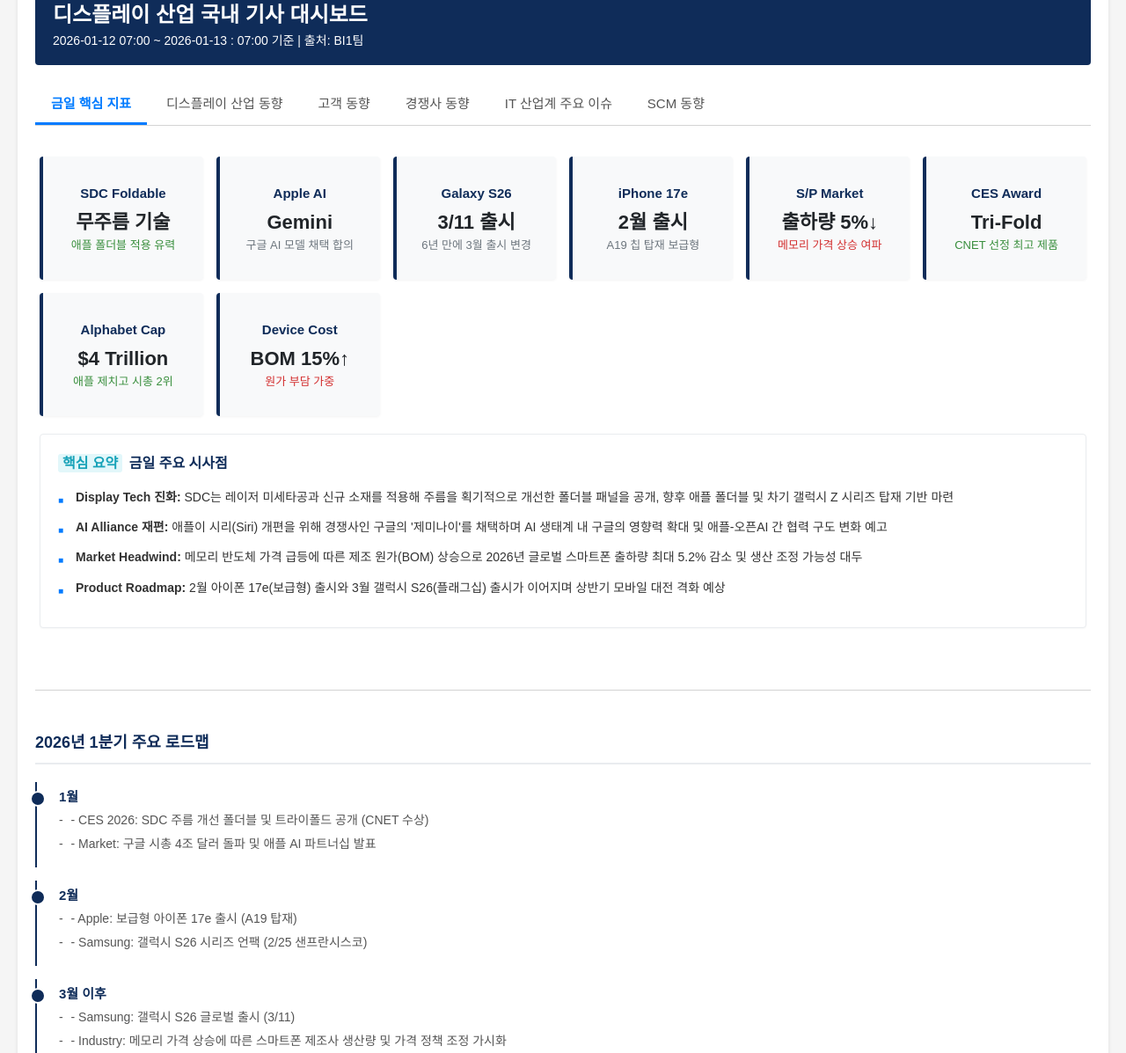
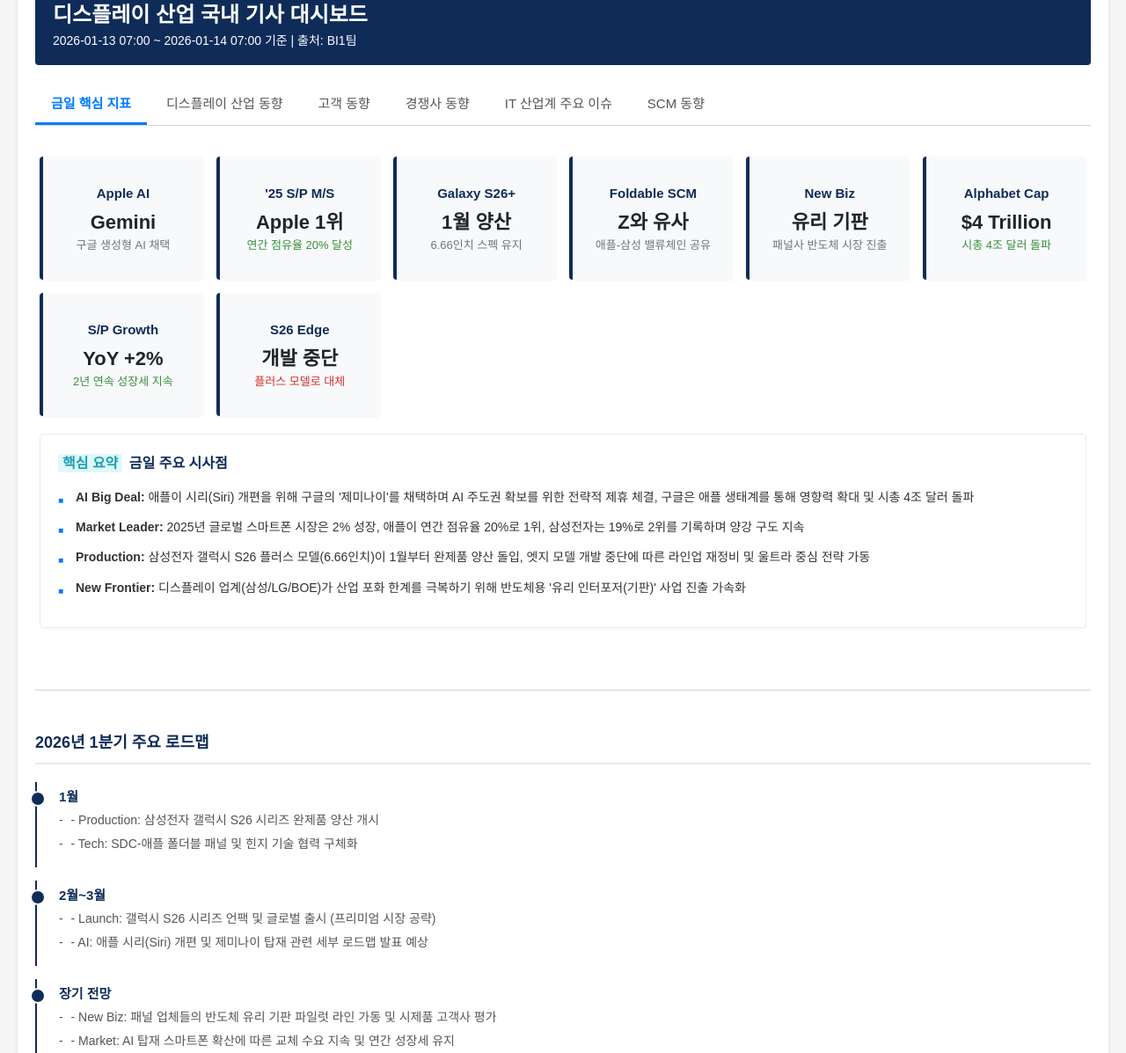
Before and after one commit to GwanwooDavidKim/News_Dashboard, a plain HTML site: page index.html in a window 1280 px wide. Shown: the part 56-1253 px from the top of the page at 88% size. Drawn offline with Linux system fonts and the light colour scheme.

Commit message:
index.html 업데이트

```diff
--- a/index.html
+++ b/index.html
@@ -358,7 +358,7 @@
     <div class="container">
         <div class="header">
             <h1>디스플레이 산업 국내 기사 대시보드</h1>
-            <p>2026-01-12 07:00 ~ 2026-01-13 : 07:00 기준 | 출처: BI1팀</p>
+            <p>2026-01-13 07:00 ~ 2026-01-14 07:00 기준 | 출처: BI1팀</p>
         </div>
 
         <div class="tabs">
@@ -372,131 +372,133 @@
 
         <div id="tab1" class="tab-content active">
             <div class="kpi-container">
-                <div class="kpi-card" onclick="window.open('https://www.newsis.com/view/NISX20260112_0003473115', '_blank')" style="cursor: pointer;">
-                    <h3>SDC Foldable</h3>
-                    <p class="value">무주름 기술</p>
-                    <span class="value-change positive">애플 폴더블 적용 유력</span>
-                </div>
-                <div class="kpi-card" onclick="window.open('https://naver.me/GxLeD8Yu', '_blank')" style="cursor: pointer;">
+                <div class="kpi-card" onclick="window.open('https://n.news.naver.com/article/009/0005621085', '_blank')" style="cursor: pointer;">
                     <h3>Apple AI</h3>
                     <p class="value">Gemini</p>
-                    <span class="value-change">구글 AI 모델 채택 합의</span>
+                    <span class="value-change">구글 생성형 AI 채택</span>
                 </div>
-                <div class="kpi-card" onclick="window.open('https://www.mt.co.kr/tech/2026/01/12/2026011212114783080', '_blank')" style="cursor: pointer;">
-                    <h3>Galaxy S26</h3>
-                    <p class="value">3/11 출시</p>
-                    <span class="value-change">6년 만에 3월 출시 변경</span>
+                <div class="kpi-card" onclick="window.open('https://zdnet.co.kr/view/?no=20260113160010', '_blank')" style="cursor: pointer;">
+                    <h3>'25 S/P M/S</h3>
+                    <p class="value">Apple 1위</p>
+                    <span class="value-change positive">연간 점유율 20% 달성</span>
                 </div>
-                <div class="kpi-card" onclick="window.open('https://zdnet.co.kr/view/?no=20260112142913', '_blank')" style="cursor: pointer;">
-                    <h3>iPhone 17e</h3>
-                    <p class="value">2월 출시</p>
-                    <span class="value-change">A19 칩 탑재 보급형</span>
+                <div class="kpi-card" onclick="window.open('https://www.thelec.kr/news/articleView.html?idxno=50820', '_blank')" style="cursor: pointer;">
+                    <h3>Galaxy S26+</h3>
+                    <p class="value">1월 양산</p>
+                    <span class="value-change">6.66인치 스펙 유지</span>
                 </div>
-                <div class="kpi-card" onclick="window.open('https://www.mt.co.kr/industry/2026/01/12/2026011214412421829#_digitalcamp', '_blank')" style="cursor: pointer;">
-                    <h3>S/P Market</h3>
-                    <p class="value">출하량 5%↓</p>
-                    <span class="value-change negative">메모리 가격 상승 여파</span>
+                <div class="kpi-card" onclick="window.open('https://www.newstopkorea.com/news/articleView.html?idxno=42451', '_blank')" style="cursor: pointer;">
+                    <h3>Foldable SCM</h3>
+                    <p class="value">Z와 유사</p>
+                    <span class="value-change">애플-삼성 밸류체인 공유</span>
                 </div>
-                <div class="kpi-card" onclick="window.open('https://www.ddaily.co.kr/page/view/2026011214224910603', '_blank')" style="cursor: pointer;">
-                    <h3>CES Award</h3>
-                    <p class="value">Tri-Fold</p>
-                    <span class="value-change positive">CNET 선정 최고 제품</span>
+                <div class="kpi-card" onclick="window.open('https://dealsite.co.kr/articles/154901', '_blank')" style="cursor: pointer;">
+                    <h3>New Biz</h3>
+                    <p class="value">유리 기판</p>
+                    <span class="value-change">패널사 반도체 시장 진출</span>
                 </div>
-                <div class="kpi-card" onclick="window.open('https://n.news.naver.com/mnews/article/008/0005303064?sid=101', '_blank')" style="cursor: pointer;">
+                <div class="kpi-card" onclick="window.open('https://n.news.naver.com/article/009/0005621085', '_blank')" style="cursor: pointer;">
                     <h3>Alphabet Cap</h3>
                     <p class="value">$4 Trillion</p>
-                    <span class="value-change positive">애플 제치고 시총 2위</span>
+                    <span class="value-change positive">시총 4조 달러 돌파</span>
                 </div>
-                <div class="kpi-card" onclick="window.open('https://www.mt.co.kr/industry/2026/01/12/2026011214412421829#_digitalcamp', '_blank')" style="cursor: pointer;">
-                    <h3>Device Cost</h3>
-                    <p class="value">BOM 15%↑</p>
-                    <span class="value-change negative">원가 부담 가중</span>
+                <div class="kpi-card" onclick="window.open('https://zdnet.co.kr/view/?no=20260113160010', '_blank')" style="cursor: pointer;">
+                    <h3>S/P Growth</h3>
+                    <p class="value">YoY +2%</p>
+                    <span class="value-change positive">2년 연속 성장세 지속</span>
+                </div>
+                <div class="kpi-card" onclick="window.open('https://www.thelec.kr/news/articleView.html?idxno=50820', '_blank')" style="cursor: pointer;">
+                    <h3>S26 Edge</h3>
+                    <p class="value">개발 중단</p>
+                    <span class="value-change negative">플러스 모델로 대체</span>
                 </div>
             </div>
 
             <div class="section">
                 <h3><span class="keyword">핵심 요약</span> 금일 주요 시사점</h3>
                 <ul>
-                    <li><strong>Display Tech 진화:</strong> SDC는 레이저 미세타공과 신규 소재를 적용해 주름을 획기적으로 개선한 폴더블 패널을 공개, 향후 애플 폴더블 및 차기 갤럭시 Z 시리즈 탑재 기반 마련</li>
-                    <li><strong>AI Alliance 재편:</strong> 애플이 시리(Siri) 개편을 위해 경쟁사인 구글의 '제미나이'를 채택하며 AI 생태계 내 구글의 영향력 확대 및 애플-오픈AI 간 협력 구도 변화 예고</li>
-                    <li><strong>Market Headwind:</strong> 메모리 반도체 가격 급등에 따른 제조 원가(BOM) 상승으로 2026년 글로벌 스마트폰 출하량 최대 5.2% 감소 및 생산 조정 가능성 대두</li>
-                    <li><strong>Product Roadmap:</strong> 2월 아이폰 17e(보급형) 출시와 3월 갤럭시 S26(플래그십) 출시가 이어지며 상반기 모바일 대전 격화 예상</li>
+                    <li><strong>AI Big Deal:</strong> 애플이 시리(Siri) 개편을 위해 구글의 '제미나이'를 채택하며 AI 주도권 확보를 위한 전략적 제휴 체결, 구글은 애플 생태계를 통해 영향력 확대 및 시총 4조 달러 돌파</li>
+                    <li><strong>Market Leader:</strong> 2025년 글로벌 스마트폰 시장은 2% 성장, 애플이 연간 점유율 20%로 1위, 삼성전자는 19%로 2위를 기록하며 양강 구도 지속</li>
+                    <li><strong>Production:</strong> 삼성전자 갤럭시 S26 플러스 모델(6.66인치)이 1월부터 완제품 양산 돌입, 엣지 모델 개발 중단에 따른 라인업 재정비 및 울트라 중심 전략 가동</li>
+                    <li><strong>New Frontier:</strong> 디스플레이 업계(삼성/LG/BOE)가 산업 포화 한계를 극복하기 위해 반도체용 '유리 인터포저(기판)' 사업 진출 가속화</li>
                 </ul>
             </div>
         </div>
 
         <div id="tab2" class="tab-content">
             <div class="section">
-                <h3><span class="keyword">SDC</span> '무주름' 폴더블 및 폼팩터 혁신</h3>
+                <h3><span class="keyword">Display Spec</span> 갤럭시 S26 플러스 양산 개시</h3>
                 <ul>
-                    <li><strong>주름 개선 기술:</strong> 레이저 미세타공 공법 및 메탈 플레이트 재료 변경을 통해 폴딩 시 압력을 분산, 물리적 스트레스에 의한 영구 주름 최소화</li>
-                    <li><strong>적용 전망:</strong> 애플의 첫 폴더블 아이폰 및 갤럭시 Z 폴드8, 갤럭시 와이드 폴드(가칭) 등 차세대 기기 우선 적용 유력</li>
-                    <li><strong>CES 성과:</strong> '갤럭시 Z 트라이폴드'가 CNET 선정 'Best of CES 2026' 및 최고 모바일 기술상 수상, 프리미엄 OLED TV 'S95H' 최고 홈 시네마 선정</li>
+                    <li><strong>스펙 확정:</strong> S26 '엣지' 모델 개발 중단으로 S26 '플러스' 모델 조기 투입, 화면 크기는 전작과 동일한 6.66인치 OLED 적용</li>
+                    <li><strong>양산 일정:</strong> 부품은 지난달, 완제품은 이달(1월)부터 양산 시작, S26 일반형도 개발 완료되었으나 울트라 우선 전략으로 일정 조정</li>
                 </ul>
             </div>
              <div class="section">
-                <h3><span class="keyword">Strategy</span> 고부가 제품 집중 전략</h3>
+                <h3><span class="keyword">New Business</span> 반도체 유리 기판 진출</h3>
                 <ul>
-                    <li>메모리 가격 상승에 따른 스마트폰 시장 위축에 대응하여 LTPO OLED 등 고부가 제품 비중 확대 및 수익성 방어 주력</li>
+                    <li><strong>배경:</strong> 디스플레이 산업 성장의 한계를 돌파하기 위해 삼성전기, LG이노텍 등 국내 부품사와 패널 업체들이 반도체용 유리 코어 기판 사업 타진</li>
+                    <li><strong>현황:</strong> 삼성전기 세종사업장 파일럿 라인 시제품 생산, 패널 미세 공정 기술을 반도체 패키징에 접목 시도</li>
                 </ul>
             </div>
         </div>
 
         <div id="tab3" class="tab-content">
             <div class="section">
-                <h3><span class="keyword">Apple</span> AI 제미나이 동맹 및 보급형 라인업</h3>
+                <h3><span class="keyword">Apple</span> 구글 제미나이 품고 AI 고도화</h3>
                 <ul>
-                    <li><strong>AI 전략:</strong> 구글 '제미나이' 모델을 기반으로 음성비서 시리 전면 개편 계약 체결, 20억 대 애플 기기 생태계에 구글 AI 진입</li>
-                    <li><strong>iPhone 17e:</strong> 2월 출시 예정 보급형 모델로 A19 칩, 6.1인치 슬림 베젤 디스플레이 탑재, 15W 맥세이프 무선 충전 지원</li>
+                    <li><strong>전략:</strong> 자체 모델 완성도 확보 전까지 검증된 외부 모델(구글 제미나이)을 활용해 단기 UX 향상 및 시장 대응</li>
+                    <li><strong>전망:</strong> 아이폰 등 20억 대 애플 기기 생태계에 구글 AI 진입, OS 통합과 외부 LLM 활용의 투트랙 전략 구사</li>
+                    <li><strong>시장 지위:</strong> 2025년 스마트폰 출하량 기준 점유율 20%로 글로벌 1위 달성, 신흥 시장 내 입지 확대 효과</li>
                 </ul>
             </div>
             <div class="section">
-                <h3><span class="keyword">Samsung MX</span> 갤럭시 S26 3월 출시 확정</h3>
+                <h3><span class="keyword">Samsung MX</span> 프리미엄 중심 점유율 방어</h3>
                 <ul>
-                    <li><strong>일정 변경:</strong> 2월 25일 샌프란시스코 언팩 후 3월 11일 글로벌 출시, S20 이후 6년 만에 3월 출시로 제품 완성도 제고</li>
-                    <li><strong>제품 특징:</strong> 엑시노스 탑재 확대, 라인업 3종(기본/플러스/울트라) 조정, 최대 120Hz 가변 주사율 및 2,600nit 저전력 OLED 적용</li>
+                    <li><strong>시장 성과:</strong> 2025년 점유율 19%로 2위 기록, 중저가 A시리즈 및 폴더블(Z폴드7), S25 시리즈가 실적 견인</li>
+                    <li><strong>차기작:</strong> S26 시리즈 라인업 조정(플러스/울트라 집중)을 통해 프리미엄 시장 경쟁력 강화 추진</li>
                 </ul>
             </div>
         </div>
 
         <div id="tab4" class="tab-content">
             <div class="section">
-                <h3><span class="keyword">Global</span> AI 패권 경쟁 심화</h3>
+                <h3><span class="keyword">BOE</span> 유리 기판 사업 속도전</h3>
                 <ul>
-                    <li><strong>Alphabet:</strong> 애플과의 AI 동맹 및 자체 기술력을 바탕으로 시가총액 4조 달러 돌파, 애플을 제치고 시총 2위 등극하며 AI 주도권 과시</li>
-                    <li><strong>OpenAI:</strong> 애플과 구글의 협력 강화로 인해 상대적으로 애플 생태계 내 입지 변화 가능성 존재</li>
+                    <li><strong>투자 현황:</strong> 작년부터 '유리기반 패키징 기판 연구개발 테스트 라인 프로젝트' 추진, 지난 8월부터 파일럿 라인 가동 중</li>
+                    <li><strong>경쟁 구도:</strong> LCD/OLED 패널 경쟁을 넘어 차세대 반도체 패키징 시장에서도 한중 간 기술 경쟁 심화 예고</li>
+                </ul>
+            </div>
+             <div class="section">
+                <h3><span class="keyword">Alphabet</span> 시총 4조 달러 시대 개막</h3>
+                <ul>
+                    <li>애플과의 AI 파트너십 체결 소식과 함께 기업 가치 급등, AI 인프라 및 플랫폼 지배력 재확인</li>
                 </ul>
             </div>
         </div>
 
         <div id="tab5" class="tab-content">
             <div class="section">
-                <h3><span class="keyword">Market Issue</span> '메모리 쇼크'에 따른 시장 위축</h3>
+                <h3><span class="keyword">Market Trend</span> 스마트폰 시장 회복세</h3>
                 <ul>
-                    <li><strong>출하량 감소:</strong> 메모리 가격 급등 여파로 2026년 스마트폰 출하량 전년 대비 2.9%~5.2% 감소 전망</li>
-                    <li><strong>원가 부담:</strong> 2분기까지 메모리 가격 추가 상승 예측, 스마트폰 제조 원가(BOM) 8%~15% 상승 및 ASP 최대 38% 인상 압력</li>
-                </ul>
-            </div>
-             <div class="section">
-                <h3><span class="keyword">CES 2026</span> 하이브리드 폼팩터 주목</h3>
-                <ul>
-                    <li>CNET 등 주요 외신, 태블릿과 스마트폰 경험을 결합한 '트라이폴드' 등 실용성을 갖춘 이형 폼팩터 기술력 호평</li>
+                    <li><strong>성장세:</strong> 2025년 글로벌 스마트폰 출하량 전년 대비 2% 증가, 2년 연속 성장세 유지</li>
+                    <li><strong>요인:</strong> 프리미엄 교체 수요 확대 및 일본, 중동·아프리카(MEA), 아태지역(APAC) 등 신흥 시장 성장세가 관세 불확실성 상쇄</li>
                 </ul>
             </div>
         </div>
 
         <div id="tab6" class="tab-content">
             <div class="section">
-                <h3><span class="keyword">Cost Impact</span> 부품 단가 상승과 SCM 조정</h3>
+                <h3><span class="keyword">Foldable SCM</span> 애플-삼성 밸류체인 유사성</h3>
                 <ul>
-                    <li><strong>BOM 상승:</strong> 메모리 반도체 가격 급등이 스마트폰 제조 원가의 직접적 상승 요인으로 작용</li>
-                    <li><strong>생산 조정:</strong> 원가 부담에 따른 완제품 수요 둔화 우려로 제조사들의 스마트폰 생산 계획 하향 조정 가능성</li>
+                    <li><strong>공급망:</strong> 애플 폴더블 아이폰의 부품 공급망이 삼성 '갤럭시 Z' 시리즈와 유사한 구조 형성 전망</li>
+                    <li><strong>주요 협력사:</strong> 내장 힌지(파인엠텍, 레이저 공법 적용), 블랙PDL(덕산네오룩스), OCA(3M) 등 국내외 주요 소재·부품사 참여 유력</li>
+                    <li><strong>기술 트렌드:</strong> 삼성전자가 주도한 '주름 없는', '초슬림' 폴더블 폼팩터 기술 표준을 애플이 채택하는 양상</li>
                 </ul>
             </div>
-            <div class="section">
-                <h3><span class="keyword">Robot SCM</span> 신규 부품 공급 계약</h3>
+             <div class="section">
+                <h3><span class="keyword">Production</span> S26 양산 본격화</h3>
                 <ul>
-                    <li>KH바텍, 레인보우로보틱스 협동로봇 외장케이스 부품 53종 공급 계약 체결, 로봇 부품 사업 성과 가시화</li>
+                    <li>1월부터 삼성전자 갤럭시 S26 시리즈 완제품 양산 시작, 부품 공급망 가동률 상승 및 상반기 물량 확보 집중</li>
                 </ul>
             </div>
         </div>
@@ -506,18 +508,18 @@
             <div class="roadmap-list">
                 <div class="roadmap-item">
                     <strong>1월</strong>
-                    <span>- CES 2026: SDC 주름 개선 폴더블 및 트라이폴드 공개 (CNET 수상)</span>
-                    <span>- Market: 구글 시총 4조 달러 돌파 및 애플 AI 파트너십 발표</span>
+                    <span>- Production: 삼성전자 갤럭시 S26 시리즈 완제품 양산 개시</span>
+                    <span>- Tech: SDC-애플 폴더블 패널 및 힌지 기술 협력 구체화</span>
                 </div>
                 <div class="roadmap-item">
-                    <strong>2월</strong>
-                    <span>- Apple: 보급형 아이폰 17e 출시 (A19 탑재)</span>
-                    <span>- Samsung: 갤럭시 S26 시리즈 언팩 (2/25 샌프란시스코)</span>
+                    <strong>2월~3월</strong>
+                    <span>- Launch: 갤럭시 S26 시리즈 언팩 및 글로벌 출시 (프리미엄 시장 공략)</span>
+                    <span>- AI: 애플 시리(Siri) 개편 및 제미나이 탑재 관련 세부 로드맵 발표 예상</span>
                 </div>
                  <div class="roadmap-item">
-                    <strong>3월 이후</strong>
-                    <span>- Samsung: 갤럭시 S26 글로벌 출시 (3/11)</span>
-                    <span>- Industry: 메모리 가격 상승에 따른 스마트폰 제조사 생산량 및 가격 정책 조정 가시화</span>
+                    <strong>장기 전망</strong>
+                    <span>- New Biz: 패널 업체들의 반도체 유리 기판 파일럿 라인 가동 및 시제품 고객사 평가</span>
+                    <span>- Market: AI 탑재 스마트폰 확산에 따른 교체 수요 지속 및 연간 성장세 유지</span>
                 </div>
             </div>
         </div>
```
